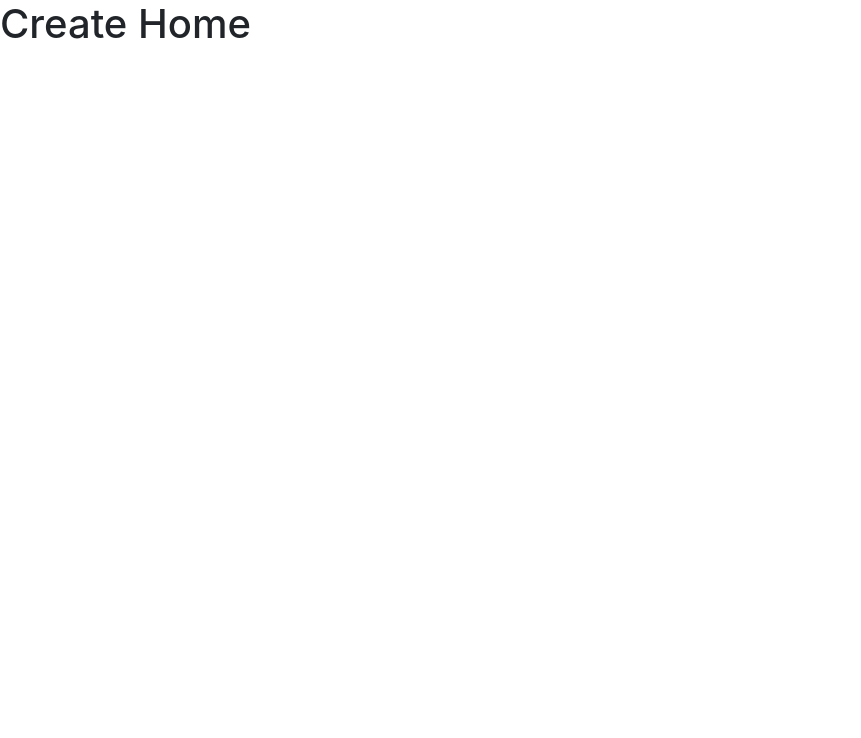
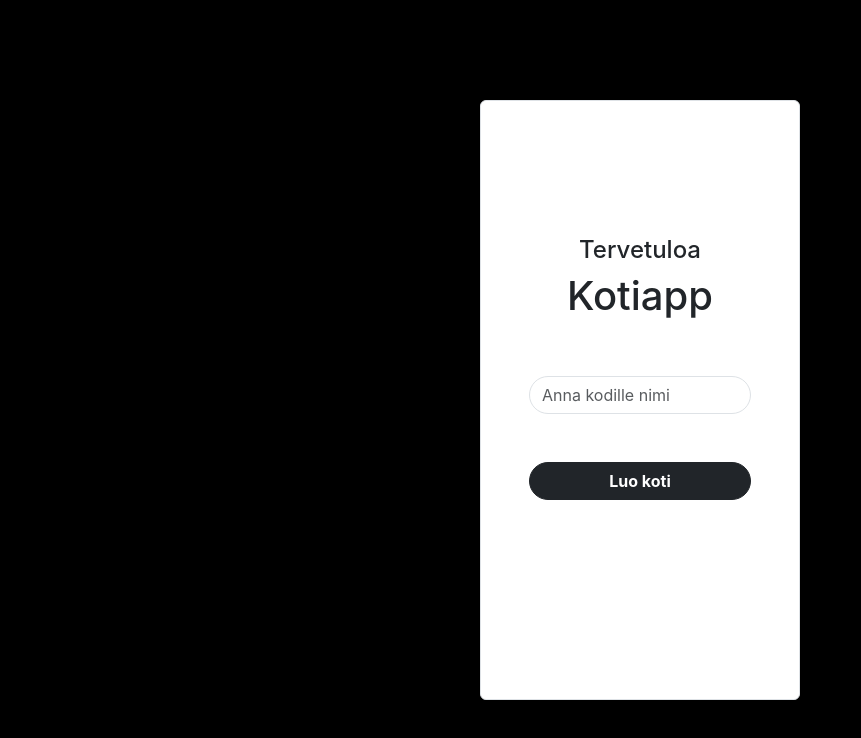
Before and after one commit to LifeofSanteri/homeapp, a React (Create React App) app in the folder frontend/: page /create in a window 1280 px wide. Shown: the top 738 px of the page, without its empty margins (0-861 px from the left). Built offline with nearby package versions, Linux system fonts and the light colour scheme; the HTML template or start-up script is replaced by a standard one.

Commit message:
CreateHome UI

```diff
--- a/frontend/src/CreateHome.js
+++ b/frontend/src/CreateHome.js
@@ -1,11 +1,41 @@
 import React from "react";
+import axios from "axios";
 
 function CreateHome() {
-    return (
-        <div>
-            <h1>Create Home</h1>
-        </div>
-    );
+
+return (
+<div className="d-flex justify-content-center align-items-center vh-100 bg-black">
+<div
+title="Kotiapp"
+className="border w-25 rounded d-flex flex-column justify-content-center h-75 bg-white"
+>
+<h4 className="text-center">Tervetuloa</h4>
+<h1 className="text-center">Kotiapp</h1>
+<div className="d-flex justify-content-center align-items-center bg-white p-3 m-3">
+<div className="bg-white p-3 rounded w-100">
+<div className="mb-5">
+
+<label htmlFor="email" className="visually-hidden">Kodin nimi</label>
+<input
+type="name"
+placeholder="Anna kodille nimi"
+name="name"
+id="name"
+className="form-control rounded-pill"
+/>
+
+</div>
+<div className="mb-3">
+<button type="button" className="btn btn-dark w-100 rounded-pill" onClick={''}>
+<strong>Luo koti</strong>
+</button>
+</div>
+
+</div>
+</div>
+</div>
+</div>
+);
 }
 
 export default CreateHome;
--- a/frontend/src/Login.js
+++ b/frontend/src/Login.js
@@ -27,7 +27,7 @@ function Login() {
         } else if (res.data === "NoUser") {
           alert('Sinulla ei ole käyttäjää. Luo tili');
         } else if (res.data === "NoHome") {
-          navigate('/newhome');
+          navigate('/joc');
         } else {
           alert("Kirjautuminen epäonnistui. Tarkista tiedot ja yritä uudelleen.");
         }
```
Also changed, not shown: 1 other file (tests, documents, lock files or other folders).
